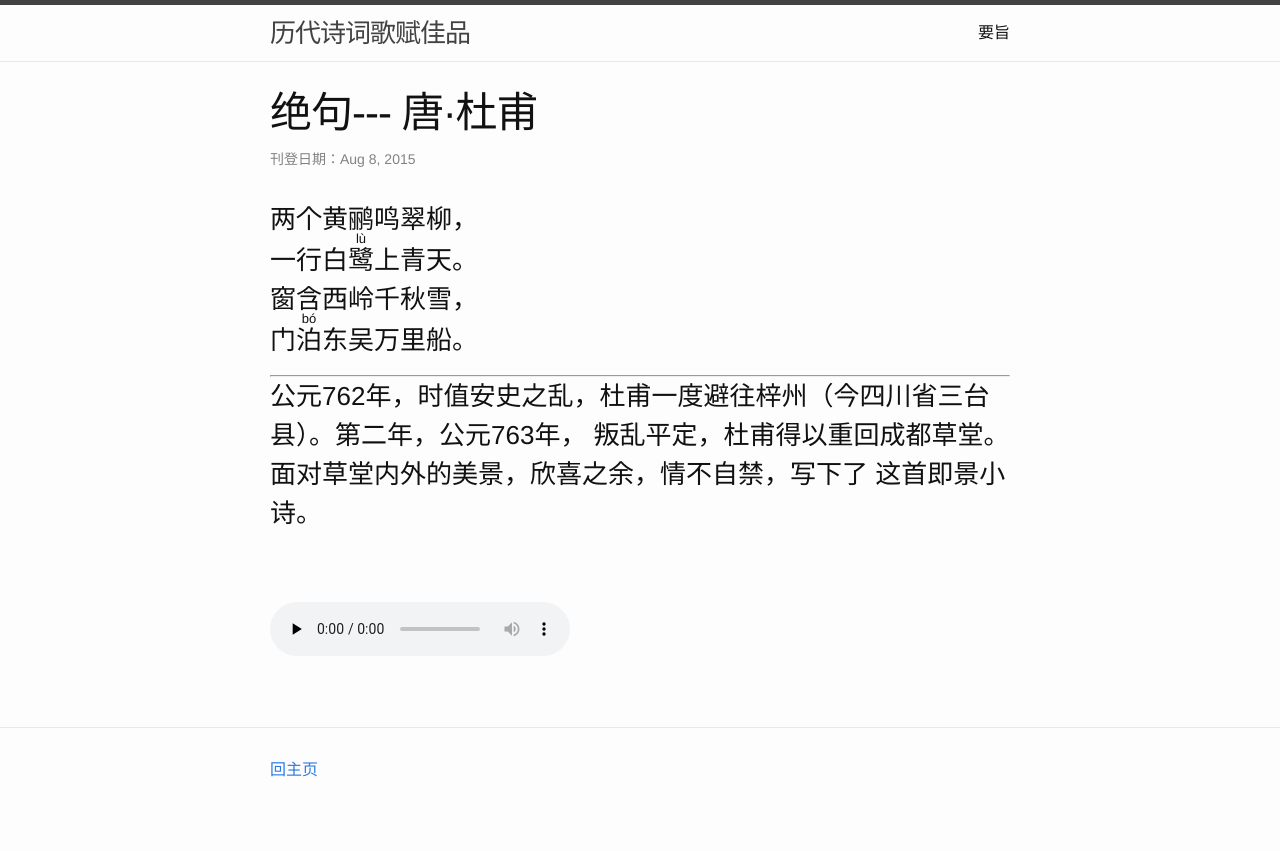
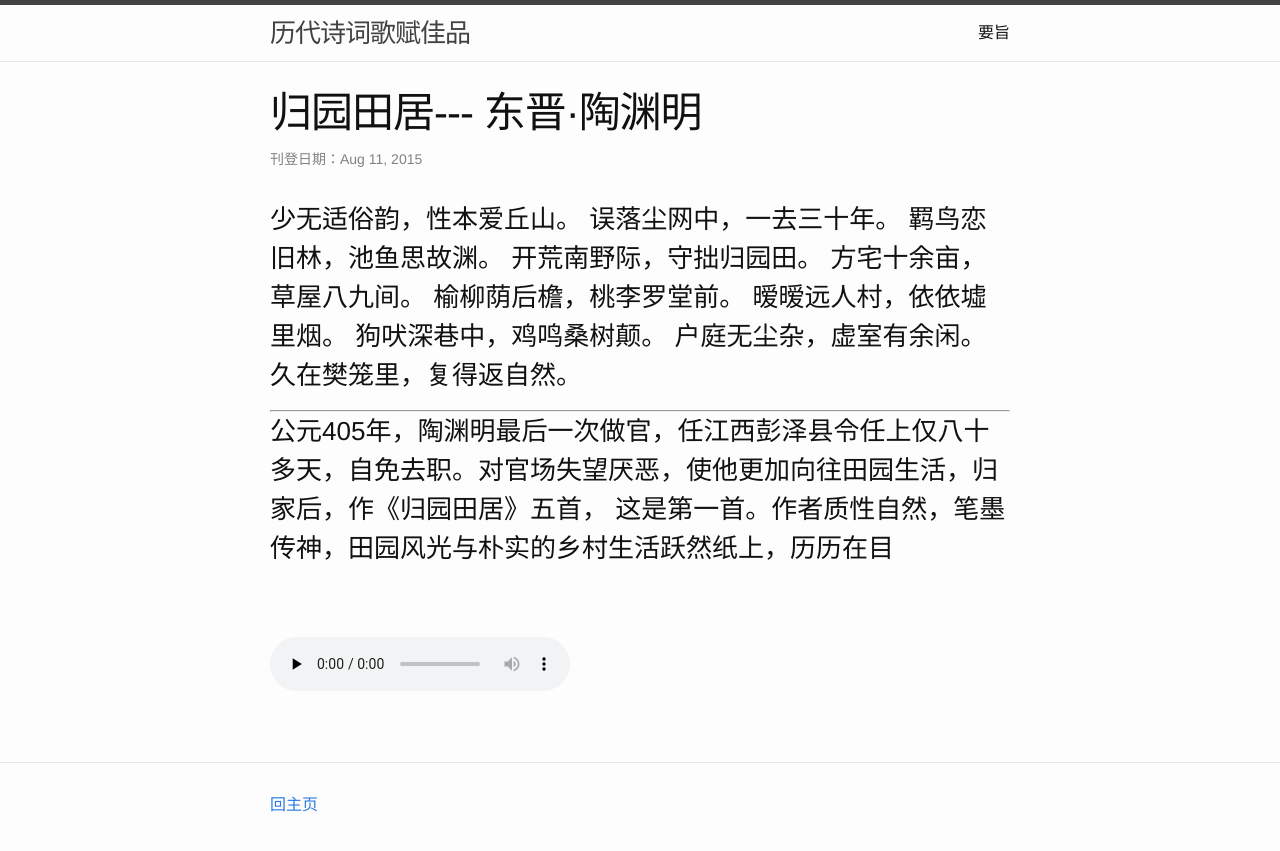
Before and after one commit to jixizh/christams-recipes, a Jekyll site: the page built from _posts/2015-08-08-dufu-1.md, in a window 1280 px wide. Shown: the top 851 px of the page. Built offline with Jekyll 4.4.1, drawn with Linux system fonts in a browser that asks for light colours; Markdown is read by kramdown in place of the engine named in the settings.

Commit message:
gh_m4a_11/08/2015

```diff
--- a/_posts/2015-08-08-dufu-1.md
+++ b/_posts/2015-08-08-dufu-1.md
@@ -1,17 +1,21 @@
 ---
 layout: post
-title:  "绝句--- 唐&middot;杜甫 "
-excerpt: "公元762年，时值安史之乱，杜甫一度避往梓州（今四川省三台县）。第二年，公元763年，
-叛乱平定，杜甫得以重回成都草堂。面对草堂内外的美景，欣喜之余，情不自禁，写下了
-这首即景小诗。"
-date:   2015-08-08
+title:  "归园田居--- 东晋&middot;陶渊明"
+excerpt: "公元405年，陶渊明最后一次做官，任江西彭泽县令任上仅八十多天，自免去职。对官场失望厌恶，使他更加向往田园生活，归家后，作《归园田居》五首，
+          这是第一首。作者质性自然，笔墨传神，田园风光与朴实的乡村生活跃然纸上，历历在目"
+date:   2015-08-11
 categories: jekyll update
 ---
-
-两个黄鹂鸣翠柳，
-一行白<ruby>鹭<rt>lù</rt></ruby>上青天。
-窗含西岭千秋雪，
-门<ruby>泊<rt>bó</rt></ruby>东吴万里船。
+少无适俗韵，性本爱丘山。
+误落尘网中，一去三十年。
+羁鸟恋旧林，池鱼思故渊。
+开荒南野际，守拙归园田。
+方宅十余亩，草屋八九间。
+榆柳荫后檐，桃李罗堂前。
+暧暧远人村，依依墟里烟。
+狗吠深巷中，鸡鸣桑树颠。
+户庭无尘杂，虚室有余闲。
+久在樊笼里，复得返自然。
 
 ---
 {{ page.excerpt}}
```
